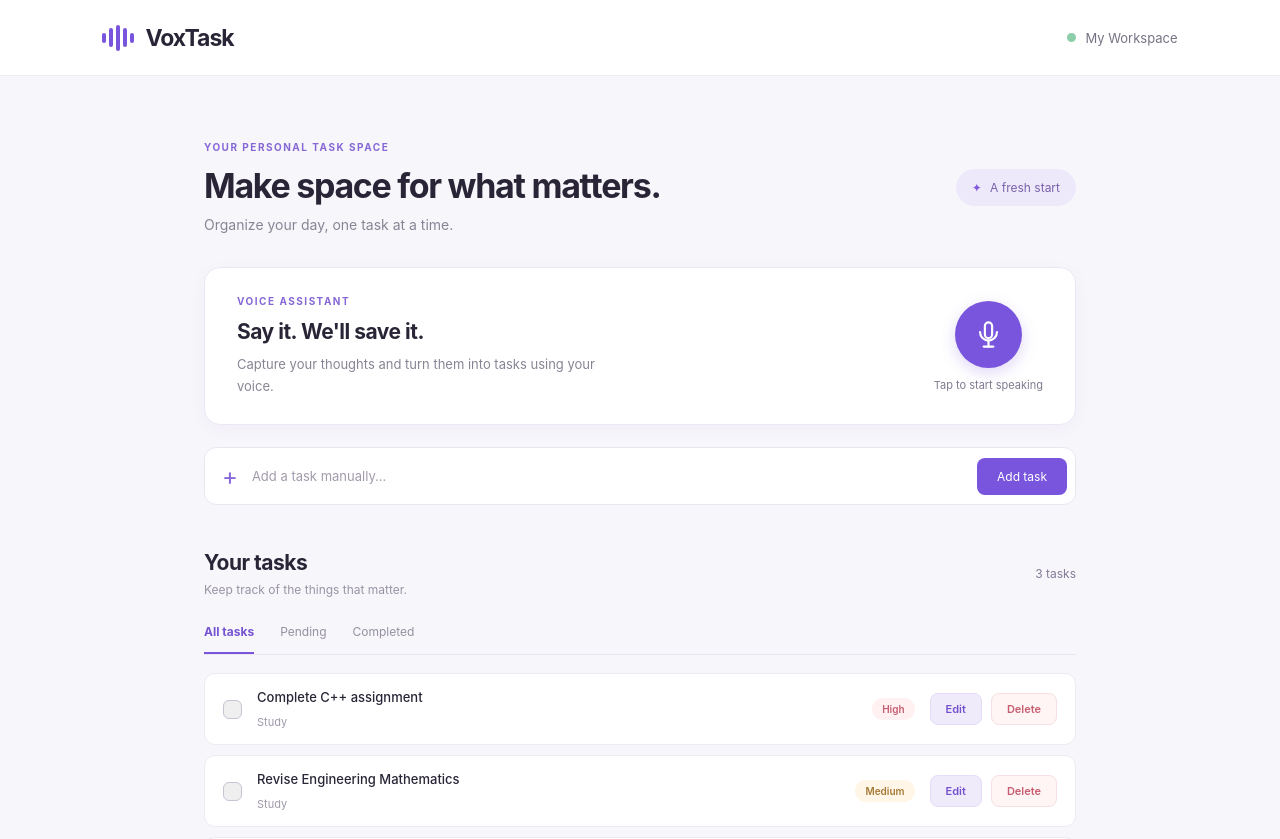
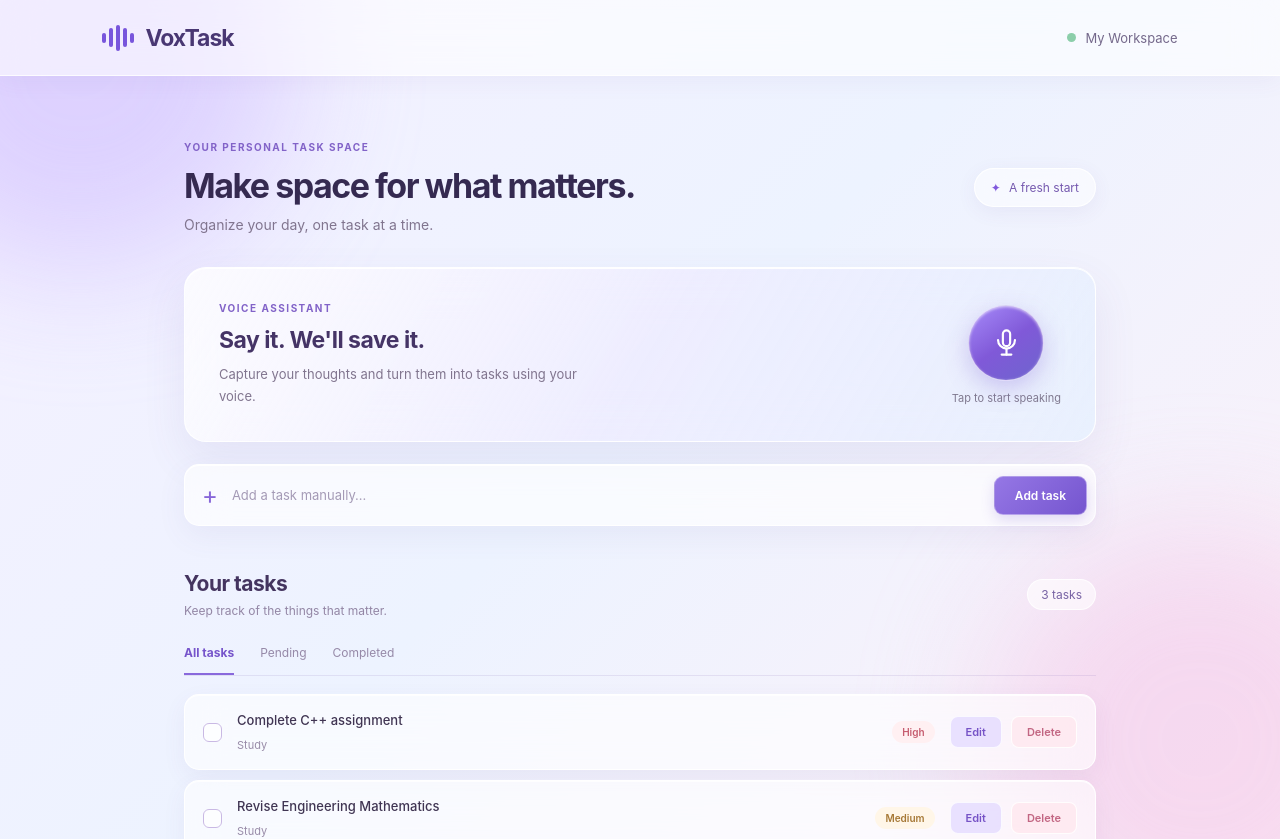
Before and after one commit to aaditya1606/VoxTask, a React (Vite) app: page / in a window 1280 px wide. Shown: the top 839 px of the page. Built offline with nearby package versions, Linux system fonts and the light colour scheme.

Commit message:
style: introduce Aurora Glass theme

```diff
--- a/src/App.css
+++ b/src/App.css
@@ -227,7 +227,6 @@
   font-size: 12px;
 }
 
-
 .filters {
   display: flex;
   gap: 26px;
@@ -244,7 +243,9 @@
   font-size: 12px;
   color: #9690a0;
   cursor: pointer;
-  transition: color 0.2s ease, border-color 0.2s ease;
+  transition:
+    color 0.2s ease,
+    border-color 0.2s ease;
 }
 
 .filter:hover {
@@ -584,14 +585,14 @@
   outline-offset: 3px;
 }
 
-
-
 /* Interactive microphone button */
 .mic-button {
   border: none;
   cursor: pointer;
   font-family: inherit;
-  transition: transform 0.2s ease, box-shadow 0.2s ease,
+  transition:
+    transform 0.2s ease,
+    box-shadow 0.2s ease,
     background 0.2s ease;
 }
 
@@ -617,3 +618,378 @@
   font-size: 12px;
   line-height: 1.6;
 }
+
+/* =====================================
+   VOXTASK - AURORA GLASS THEME
+===================================== */
+
+/* 1. Main Aurora Background */
+
+.app {
+  position: relative;
+  isolation: isolate;
+  min-height: 100vh;
+  color: #302b46;
+  background: linear-gradient(135deg, #f5f0ff 0%, #edf3ff 45%, #fff0f7 100%);
+}
+
+.app::before,
+.app::after {
+  content: "";
+  position: fixed;
+  z-index: -1;
+  pointer-events: none;
+  width: 420px;
+  height: 420px;
+  border-radius: 50%;
+  filter: blur(65px);
+  opacity: 0.55;
+}
+
+.app::before {
+  top: -150px;
+  left: -130px;
+  background: #cbb8ff;
+}
+
+.app::after {
+  right: -130px;
+  bottom: -150px;
+  background: #f3c5e7;
+}
+
+/* 2. Navigation Bar */
+
+.topbar {
+  position: sticky;
+  top: 0;
+  z-index: 10;
+  height: 76px;
+  padding: 0 8%;
+  background: rgba(255, 255, 255, 0.58);
+  backdrop-filter: blur(20px);
+  -webkit-backdrop-filter: blur(20px);
+  border-bottom: 1px solid rgba(255, 255, 255, 0.8);
+  box-shadow: 0 5px 25px rgba(95, 76, 145, 0.06);
+}
+
+.brand h2 {
+  color: #493773;
+  font-weight: 750;
+  letter-spacing: -1px;
+}
+
+.profile {
+  color: #74688b;
+}
+
+/* 3. Main Content */
+
+.container {
+  max-width: 960px;
+  padding-top: 65px;
+}
+
+.welcome h1 {
+  color: #352a51;
+  font-weight: 750;
+  letter-spacing: -1.5px;
+}
+
+.subtitle {
+  color: #81758f;
+}
+
+.eyebrow {
+  color: #8263c8;
+}
+
+/* 4. Fresh Start Label */
+
+.date-label {
+  background: rgba(255, 255, 255, 0.52);
+  border: 1px solid rgba(255, 255, 255, 0.85);
+  backdrop-filter: blur(14px);
+  -webkit-backdrop-filter: blur(14px);
+  box-shadow: 0 5px 20px rgba(101, 77, 160, 0.07);
+  color: #7559af;
+}
+
+/* 5. Voice Assistant Glass Card */
+
+.voice-card {
+  position: relative;
+  overflow: hidden;
+  background: linear-gradient(
+    120deg,
+    rgba(255, 255, 255, 0.78),
+    rgba(239, 232, 255, 0.52),
+    rgba(227, 240, 255, 0.65)
+  );
+  border: 1px solid rgba(255, 255, 255, 0.9);
+  border-radius: 22px;
+  padding: 34px;
+  backdrop-filter: blur(24px);
+  -webkit-backdrop-filter: blur(24px);
+  box-shadow:
+    0 18px 45px rgba(104, 83, 157, 0.09),
+    inset 0 1px 0 rgba(255, 255, 255, 0.9);
+}
+
+.voice-content h2 {
+  color: #453466;
+  font-size: 23px;
+}
+
+.voice-content > p:last-child {
+  color: #81758f;
+}
+
+/* 6. Glass Microphone */
+
+.mic-button {
+  position: relative;
+  width: 76px;
+  height: 76px;
+  color: white;
+  background: linear-gradient(145deg, #a78bfa, #8059d8, #6e65ce);
+  border: 1px solid rgba(255, 255, 255, 0.7);
+  border-radius: 50%;
+  box-shadow:
+    0 8px 24px rgba(124, 91, 205, 0.3),
+    inset 0 1px 3px rgba(255, 255, 255, 0.65);
+  backdrop-filter: blur(15px);
+  -webkit-backdrop-filter: blur(15px);
+}
+
+.mic-button:hover {
+  transform: translateY(-3px) scale(1.04);
+  box-shadow: 0 12px 30px rgba(124, 91, 205, 0.35);
+}
+
+.mic-button.listening {
+  background: linear-gradient(145deg, #d68dc4, #9a69d8);
+  box-shadow:
+    0 0 0 7px rgba(183, 145, 229, 0.16),
+    0 10px 30px rgba(145, 92, 191, 0.3);
+}
+
+/* 7. Manual Task Input - Glass Style */
+
+.add-task {
+  height: 62px;
+  background: rgba(255, 255, 255, 0.66);
+  border: 1px solid rgba(255, 255, 255, 0.9);
+  border-radius: 15px;
+  backdrop-filter: blur(20px);
+  -webkit-backdrop-filter: blur(20px);
+  box-shadow:
+    0 10px 30px rgba(101, 81, 150, 0.07),
+    inset 0 1px 0 white;
+}
+
+.task-input {
+  color: #39314e;
+}
+
+.task-input::placeholder {
+  color: #a49ab6;
+}
+
+/* 8. Add Task Button */
+
+.add-button {
+  background: linear-gradient(135deg, #9577e5, #7555cf);
+  color: white;
+  border: 1px solid rgba(255, 255, 255, 0.35);
+  border-radius: 9px;
+  font-weight: 600;
+  box-shadow: 0 5px 14px rgba(117, 85, 207, 0.2);
+  transition: all 0.2s ease;
+}
+
+.add-button:hover {
+  transform: translateY(-2px);
+  background: linear-gradient(135deg, #8666da, #6847c2);
+}
+
+/* 9. Task Section */
+
+.section-heading h2 {
+  color: #44345f;
+}
+
+.section-heading p {
+  color: #9386a5;
+}
+
+.task-count {
+  color: #7863a4;
+  background: rgba(255, 255, 255, 0.6);
+  border: 1px solid rgba(255, 255, 255, 0.8);
+  border-radius: 20px;
+  padding: 7px 13px;
+}
+
+/* 10. Task Filters */
+
+.filters {
+  border-bottom: 1px solid rgba(143, 120, 184, 0.16);
+}
+
+.filter {
+  color: #9689a8;
+  border-bottom-color: transparent;
+}
+
+.filter:hover {
+  color: #7455c4;
+}
+
+.filter.active {
+  color: #7654cb;
+  border-bottom-color: #8969dc;
+}
+
+/* 11. Glass Task Cards */
+
+.task-item {
+  min-height: 76px;
+  background: rgba(255, 255, 255, 0.61);
+  border: 1px solid rgba(255, 255, 255, 0.9);
+  border-radius: 15px;
+  backdrop-filter: blur(18px);
+  -webkit-backdrop-filter: blur(18px);
+  box-shadow:
+    0 8px 23px rgba(98, 77, 145, 0.065),
+    inset 0 1px 0 rgba(255, 255, 255, 0.8);
+  transition:
+    transform 0.2s ease,
+    box-shadow 0.2s ease;
+}
+
+.task-item:hover {
+  transform: translateY(-2px);
+  box-shadow: 0 12px 28px rgba(98, 77, 145, 0.11);
+}
+
+.task-details p {
+  color: #403553;
+}
+
+.task-details span {
+  color: #998ca9;
+}
+
+/* 12. Task Checkbox */
+
+.task-checkbox:not(.checked) {
+  background: rgba(255, 255, 255, 0.65);
+  border: 1.5px solid #c9b9e4;
+}
+
+.task-checkbox.checked {
+  background: linear-gradient(135deg, #a389ed, #795bd1);
+  border-color: #8a6bd8;
+  box-shadow: 0 3px 9px rgba(121, 91, 209, 0.2);
+}
+
+/* 13. Edit and Delete Buttons */
+
+.edit-button {
+  background: rgba(226, 215, 255, 0.7);
+  color: #7653c6;
+  border: 1px solid rgba(255, 255, 255, 0.8);
+}
+
+.edit-button:hover {
+  background: #e1d5ff;
+}
+
+.delete-button {
+  background: rgba(255, 230, 237, 0.72);
+  color: #c26683;
+  border: 1px solid rgba(255, 255, 255, 0.85);
+}
+
+.delete-button:hover {
+  background: #ffdae6;
+}
+
+/* 14. Empty State */
+
+.empty-state {
+  background: rgba(255, 255, 255, 0.55);
+  border: 1px dashed rgba(148, 121, 192, 0.4);
+  border-radius: 16px;
+  color: #867a9a;
+  backdrop-filter: blur(15px);
+  -webkit-backdrop-filter: blur(15px);
+}
+
+/* 15. Footer */
+
+.footer {
+  border-top: 1px solid rgba(143, 120, 184, 0.15);
+  color: #9386a5;
+}
+
+/* 16. Voice Feedback */
+
+.voice-message {
+  color: #7654c8;
+  background: rgba(255, 255, 255, 0.5);
+  border: 1px solid rgba(255, 255, 255, 0.8);
+  border-radius: 10px;
+  padding: 10px 14px;
+}
+
+/* 17. Edit Input */
+
+.edit-task-input {
+  background: rgba(255, 255, 255, 0.8);
+  border-color: #d9c9f5;
+}
+
+/* 18. Responsive Design */
+
+@media (max-width: 600px) {
+  .topbar {
+    background: rgba(255, 255, 255, 0.74);
+    padding: 0 20px;
+  }
+
+  .welcome h1 {
+    font-size: 27px;
+  }
+
+  .voice-card {
+    padding: 24px 19px;
+    border-radius: 18px;
+  }
+
+  .mic-button {
+    width: 62px;
+    height: 62px;
+  }
+
+  .task-item {
+    background: rgba(255, 255, 255, 0.76);
+  }
+}
+
+/* 19. Reduced Motion Accessibility */
+
+@media (prefers-reduced-motion: reduce) {
+  .task-item,
+  .mic-button,
+  .add-button {
+    transition: none;
+  }
+
+  .task-item:hover,
+  .mic-button:hover,
+  .add-button:hover {
+    transform: none;
+  }
+}
```
